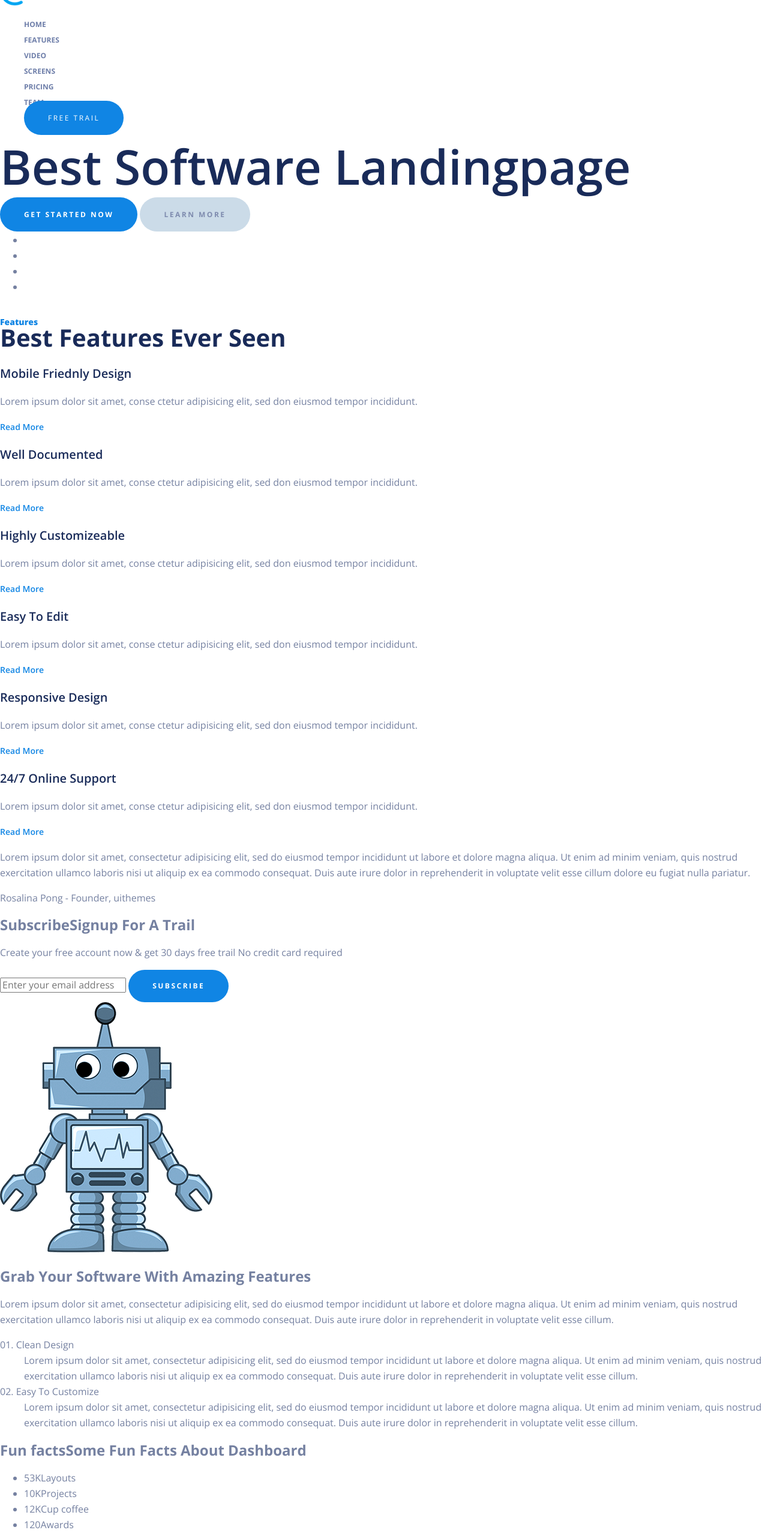
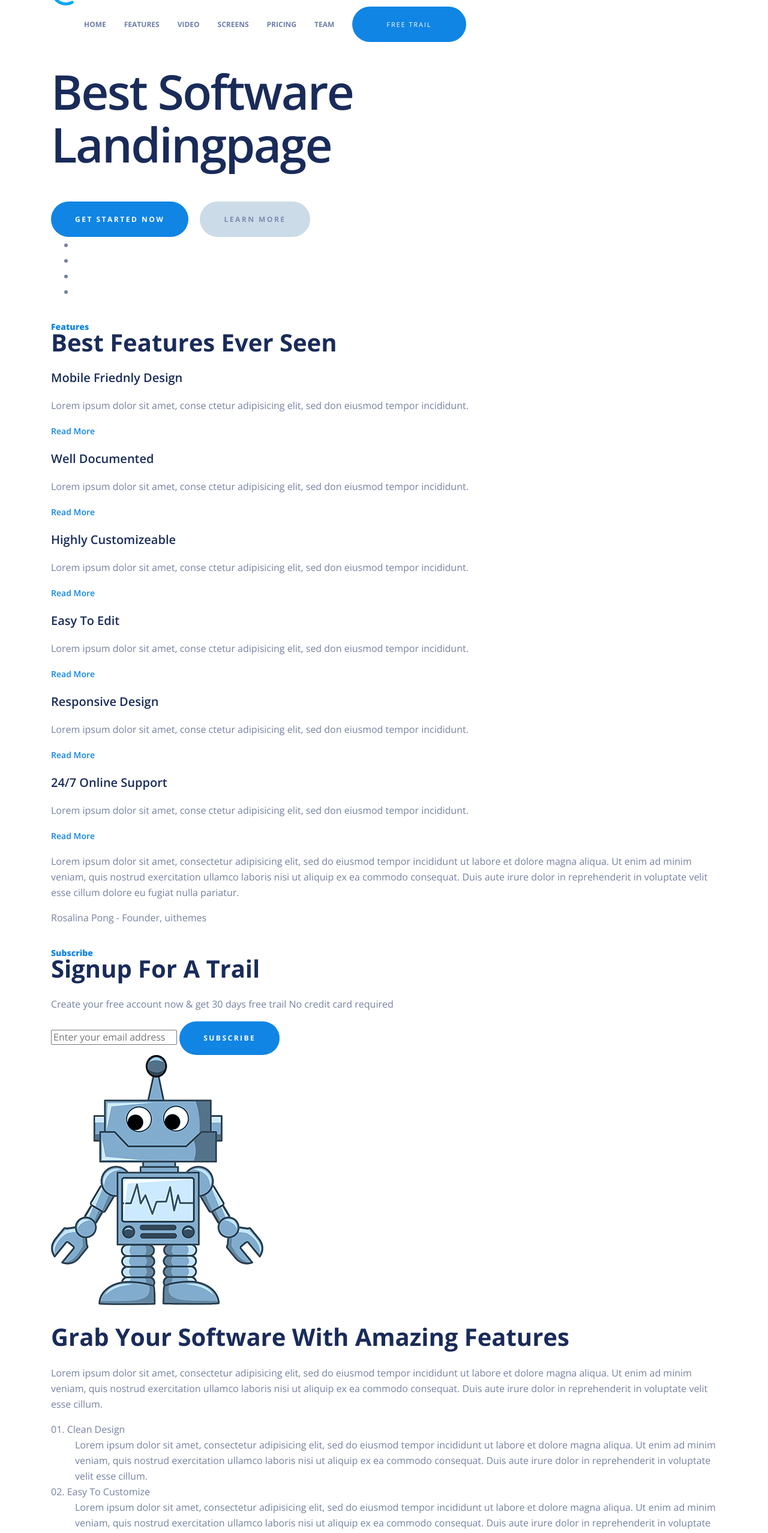
Before and after one commit to IIvIIaxon/limpon, a plain HTML site: page index.html in a window 1280 px wide. Shown: the part 40-2596 px from the top of the page at 60% size. Drawn offline with nearby package versions, Linux system fonts and the light colour scheme.

Commit message:
add wrapper

```diff
--- a/css/main.css
+++ b/css/main.css
@@ -1,4 +1,3 @@
-
 body {
   font-family: 'Open Sans', sans-serif;
   font-size: 16px;
@@ -6,11 +5,22 @@ body {
   color: #7581a1;
   line-height: 26px;
 }
+
+.wrapper {
+  max-width: 1110px;
+  margin: 0 auto;
+}
+
 h1 {
   font-size: 80px;
   font-weight: 600;
+  line-height: 1.1;
+  letter-spacing: -2.5px;
   color: #192b59;
+  max-width: 540px;
+  margin-bottom: 67px;
 }
+
 a {
   text-decoration: none;
 }
@@ -21,18 +31,35 @@ a {
   color: #6e7ea9;
   text-transform: uppercase;
   list-style: none;
+
+  display: flex;
 }
+
+.nav>li {
+  padding: 0 15px;
+}
+
+.nav-item {
+  color: #6e7ea9;
+}
+
 .btn-primary {
-  background-color: #1085e4 ;
+  background-color: #1085e4;
   color: #fff;
   text-transform: uppercase;
   font-size: 12px;
   font-weight: 700;
   letter-spacing: 2.5px;
   border: none;
-  padding: 20px 40px;
+  padding: 21px 40px;
   border-radius: 30px;
 }
+
+.btn-primary:hover {
+  color: #fff;
+  background-color: #1057da;
+}
+
 .btn-secondary {
   background-color: #cbdbe8;
   color: #7e8bae;
@@ -41,30 +68,84 @@ a {
   font-weight: 700;
   letter-spacing: 2.5px;
   border: none;
-  padding: 20px 40px;
+  padding: 21px 40px;
   border-radius: 30px;
 }
+
+.btn-secondary:hover {
+  background-color: #a2acb4;
+}
+
+.btn-third {
+  color: #8085b1;
+  background-color: transparent;
+  text-transform: uppercase;
+  font-size: 12px;
+  font-weight: 700;
+  letter-spacing: 2.5px;
+  border: none;
+  padding: 20px 39px;
+  border-radius: 30px;
+  border: 1px solid #dce1e5;
+}
+
 .btn-free {
+  font-size: 11px;
   font-weight: 400;
+  letter-spacing: 1.9px;
+  padding: 22px 57px;
 }
+
+.btn-group a+a {
+  margin-left: 15px;
+}
+
 .grid h2 {
   font-size: 40px;
   font-weight: 700;
   color: #192b59;
 }
+
 .grid h2 span {
   display: block;
   font-size: 14px;
   font-weight: 800;
   color: #1085e4;
 }
+
 .grid-item h3 {
   font-size: 20px;
   font-weight: 600;
   color: #192b59;
 }
+
 .grid-item a {
   font-size: 14px;
   font-weight: 600;
   color: #1085e4;
 }
+
+.list-stats {
+  padding: 0;
+  display: flex;
+  justify-content: space-around;
+  list-style-type: none;
+}
+
+.list-stats>li {
+  color: #1085e4;
+  font-size: 12px;
+  font-weight: 700;
+  text-align: center;
+  text-transform: uppercase;
+  letter-spacing: 2.5px;
+}
+
+.list-stats>li>span {
+  display: block;
+  color: #bacbdc;
+  font-size: 60px;
+  font-weight: 700;
+  letter-spacing: 0;
+  margin-bottom: 22px;
+}
--- a/index.html
+++ b/index.html
@@ -1,52 +1,68 @@
 <!DOCTYPE html>
 <html lang="en">
+
 <head>
   <meta charset="UTF-8">
   <meta name="viewport" content="width=device-width, initial-scale=1.0">
   <meta http-equiv="X-UA-Compatible" content="ie=edge">
   <title>Limpon</title>
-    <link rel="apple-touch-icon" sizes="57x57" href="images/favicons/apple-touch-icon-57x57.png" data-mce-href="images/favicons/apple-touch-icon-57x57.png">
-    <link rel="apple-touch-icon" sizes="60x60" href="images/favicons/apple-touch-icon-60x60.png" data-mce-href="images/favicons/apple-touch-icon-60x60.png">
-    <link rel="apple-touch-icon" sizes="72x72" href="images/favicons/apple-touch-icon-72x72.png" data-mce-href="images/favicons/apple-touch-icon-72x72.png">
-    <link rel="apple-touch-icon" sizes="76x76" href="images/favicons/apple-touch-icon-76x76.png" data-mce-href="images/favicons/apple-touch-icon-76x76.png">
-    <link rel="apple-touch-icon" sizes="114x114" href="images/favicons/apple-touch-icon-114x114.png" data-mce-href="images/favicons/apple-touch-icon-114x114.png">
-    <link rel="apple-touch-icon" sizes="120x120" href="images/favicons/apple-touch-icon-120x120.png" data-mce-href="images/favicons/apple-touch-icon-120x120.png">
-    <link rel="apple-touch-icon" sizes="144x144" href="images/favicons/apple-touch-icon-144x144.png" data-mce-href="images/favicons/apple-touch-icon-144x144.png">
-    <link rel="apple-touch-icon" sizes="152x152" href="images/favicons/apple-touch-icon-152x152.png" data-mce-href="images/favicons/apple-touch-icon-152x152.png">
-    <link rel="apple-touch-icon" sizes="180x180" href="images/favicons/apple-touch-icon-180x180.png" data-mce-href="images/favicons/apple-touch-icon-180x180.png">
-    <link rel="icon" type="image/png" href="images/favicons/favicon-32x32.png" sizes="32x32" data-mce-href="images/favicons/favicon-32x32.png">
-    <link rel="icon" type="image/png" href="images/favicons/android-chrome-192x192.png" sizes="192x192" data-mce-href="images/favicons/android-chrome-192x192.png">
-    <link rel="icon" type="image/png" href="images/favicons/favicon-96x96.png" sizes="96x96" data-mce-href="images/favicons/favicon-96x96.png">
-    <link rel="icon" type="image/png" href="images/favicons/favicon-16x16.png" sizes="16x16" data-mce-href="images/favicons/favicon-16x16.png">
+  <link rel="apple-touch-icon" sizes="57x57" href="images/favicons/apple-touch-icon-57x57.png"
+    data-mce-href="images/favicons/apple-touch-icon-57x57.png">
+  <link rel="apple-touch-icon" sizes="60x60" href="images/favicons/apple-touch-icon-60x60.png"
+    data-mce-href="images/favicons/apple-touch-icon-60x60.png">
+  <link rel="apple-touch-icon" sizes="72x72" href="images/favicons/apple-touch-icon-72x72.png"
+    data-mce-href="images/favicons/apple-touch-icon-72x72.png">
+  <link rel="apple-touch-icon" sizes="76x76" href="images/favicons/apple-touch-icon-76x76.png"
+    data-mce-href="images/favicons/apple-touch-icon-76x76.png">
+  <link rel="apple-touch-icon" sizes="114x114" href="images/favicons/apple-touch-icon-114x114.png"
+    data-mce-href="images/favicons/apple-touch-icon-114x114.png">
+  <link rel="apple-touch-icon" sizes="120x120" href="images/favicons/apple-touch-icon-120x120.png"
+    data-mce-href="images/favicons/apple-touch-icon-120x120.png">
+  <link rel="apple-touch-icon" sizes="144x144" href="images/favicons/apple-touch-icon-144x144.png"
+    data-mce-href="images/favicons/apple-touch-icon-144x144.png">
+  <link rel="apple-touch-icon" sizes="152x152" href="images/favicons/apple-touch-icon-152x152.png"
+    data-mce-href="images/favicons/apple-touch-icon-152x152.png">
+  <link rel="apple-touch-icon" sizes="180x180" href="images/favicons/apple-touch-icon-180x180.png"
+    data-mce-href="images/favicons/apple-touch-icon-180x180.png">
+  <link rel="icon" type="image/png" href="images/favicons/favicon-32x32.png" sizes="32x32"
+    data-mce-href="images/favicons/favicon-32x32.png">
+  <link rel="icon" type="image/png" href="images/favicons/android-chrome-192x192.png" sizes="192x192"
+    data-mce-href="images/favicons/android-chrome-192x192.png">
+  <link rel="icon" type="image/png" href="images/favicons/favicon-96x96.png" sizes="96x96"
+    data-mce-href="images/favicons/favicon-96x96.png">
+  <link rel="icon" type="image/png" href="images/favicons/favicon-16x16.png" sizes="16x16"
+    data-mce-href="images/favicons/favicon-16x16.png">
   <link href="https://fonts.googleapis.com/css?family=Open+Sans:400,600,700,800&display=swap" rel="stylesheet">
   <link rel="stylesheet" href="https://cdnjs.cloudflare.com/ajax/libs/normalize/8.0.1/normalize.min.css">
   <link rel="stylesheet" href="css/main.css">
 </head>
+
 <body>
   <header class="header">
-    <div>
+    <div class="wrapper">
       <div>
         <a class="logo" href="#"><img src="images/logo.png" alt="logo"></a>
         <ul class="nav">
-          <li>Home</li>
-          <li>Features</li>
-          <li>Video</li>
-          <li>Screens</li>
-          <li>Pricing</li>
-          <li>Team</li>
+          <li><a href="#" class="nav-item">Home</a></li>
+          <li><a href="#" class="nav-item">Features</a></li>
+          <li><a href="#" class="nav-item">Video</a></li>
+          <li><a href="#" class="nav-item">Screens</a></li>
+          <li><a href="#" class="nav-item">Pricing</a></li>
+          <li><a href="#" class="nav-item">Team</a></li>
           <li><a href="#" class="btn-free btn-primary">Free trail</a></li>
         </ul>
       </div>
       <div>
         <h1>Best Software Landingpage</h1>
-        <div>
+        <div class="btn-group">
           <a href="#" class="btn-primary">Get started now</a>
           <a href="#" class="btn-secondary">Learn more</a>
         </div>
       </div>
     </div>
   </header>
-  <div>
+  <div class="brands">
+    <div class="wrapper">
       <ul>
         <li></li>
         <li></li>
@@ -54,7 +70,9 @@
         <li></li>
       </ul>
     </div>
-  <div>
+  </div>
+  <div class="features">
+    <div class="wrapper">
       <div class="grid">
         <h2><span>Features</span>Best Features Ever Seen</h2>
         <div class="grid-item">
@@ -100,13 +118,18 @@
           <a href="#">Read More</a>
         </div>
         <div>
-          <p>Lorem ipsum dolor sit amet, consectetur adipisicing elit, sed do eiusmod tempor incididunt ut labore et dolore magna aliqua. Ut enim ad minim veniam, quis nostrud exercitation ullamco laboris nisi ut aliquip ex ea commodo consequat. Duis aute irure dolor in reprehenderit in voluptate velit esse cillum dolore eu fugiat nulla pariatur.</p>
+          <p>Lorem ipsum dolor sit amet, consectetur adipisicing elit, sed do eiusmod tempor incididunt ut labore et
+            dolore magna aliqua. Ut enim ad minim veniam, quis nostrud exercitation ullamco laboris nisi ut aliquip ex
+            ea
+            commodo consequat. Duis aute irure dolor in reprehenderit in voluptate velit esse cillum dolore eu fugiat
+            nulla pariatur.</p>
           <p><span>Rosalina Pong</span> - Founder, uithemes</p>
         </div>
       </div>
     </div>
-  <div>
-    <div>
+  </div>
+  <div class="subscribe">
+    <div class="wrapper grid">
       <div>
         <h2><span>Subscribe</span>Signup For A Trail</h2>
         <p>Create your free account now & get 30 days free trail No credit card required</p>
@@ -116,21 +139,31 @@
       <img src="images/robot.png" alt="robot">
     </div>
   </div>
-  <div>
+  <div class="more-features">
+    <div class="wrapper grid">
       <div></div>
-    <h2>Grab Your  Software With Amazing  Features</h2>
-    <p>Lorem ipsum dolor sit amet, consectetur adipisicing elit, sed do eiusmod tempor incididunt ut labore et dolore magna aliqua. Ut enim ad minim veniam, quis nostrud exercitation ullamco laboris nisi ut aliquip ex ea commodo consequat. Duis aute irure dolor in reprehenderit in voluptate velit esse cillum.</p>
+      <h2>Grab Your Software With Amazing Features</h2>
+      <p>Lorem ipsum dolor sit amet, consectetur adipisicing elit, sed do eiusmod tempor incididunt ut labore et dolore
+        magna aliqua. Ut enim ad minim veniam, quis nostrud exercitation ullamco laboris nisi ut aliquip ex ea commodo
+        consequat. Duis aute irure dolor in reprehenderit in voluptate velit esse cillum.</p>
       <dl>
         <dt>01. Clean Design</dt>
-      <dd>Lorem ipsum dolor sit amet, consectetur adipisicing elit, sed do eiusmod tempor incididunt ut labore et dolore magna aliqua. Ut enim ad minim veniam, quis nostrud exercitation ullamco laboris nisi ut aliquip ex ea commodo consequat. Duis aute irure dolor in reprehenderit in voluptate velit esse cillum.</dd>
+        <dd>Lorem ipsum dolor sit amet, consectetur adipisicing elit, sed do eiusmod tempor incididunt ut labore et
+          dolore
+          magna aliqua. Ut enim ad minim veniam, quis nostrud exercitation ullamco laboris nisi ut aliquip ex ea commodo
+          consequat. Duis aute irure dolor in reprehenderit in voluptate velit esse cillum.</dd>
         <dt>02. Easy To Customize</dt>
-      <dd>Lorem ipsum dolor sit amet, consectetur adipisicing elit, sed do eiusmod tempor incididunt ut labore et dolore magna aliqua. Ut enim ad minim veniam, quis nostrud exercitation ullamco laboris nisi ut aliquip ex ea commodo consequat. Duis aute irure dolor in reprehenderit in voluptate velit esse cillum.</dd>
+        <dd>Lorem ipsum dolor sit amet, consectetur adipisicing elit, sed do eiusmod tempor incididunt ut labore et
+          dolore
+          magna aliqua. Ut enim ad minim veniam, quis nostrud exercitation ullamco laboris nisi ut aliquip ex ea commodo
+          consequat. Duis aute irure dolor in reprehenderit in voluptate velit esse cillum.</dd>
       </dl>
     </div>
-  <div>
-    <div>
+  </div>
+  <div class="fun-facts">
+    <div class="wrapper grid">
       <h2><span>Fun facts</span>Some Fun Facts About Dashboard</h2>
-      <ul>
+      <ul class="list-stats">
         <li><span>53K</span>Layouts</li>
         <li><span>10K</span>Projects</li>
         <li><span>12K</span>Cup coffee</li>
@@ -138,11 +171,13 @@
       </ul>
     </div>
   </div>
-  <div>
-    <div>
-      <div>
+  <div class="video">
+    <div class="wrapper">
+      <div class="grid">
         <h2>Meet With Future Landingpage</h2>
-        <p>Lorem ipsum dolor sit amet, consectetur adipisicing elit, sed do eiusmod tempor incididunt ut labore et dolore magna aliqua. Ut enim ad minim veniam, quis nostrud exercitation ullamco laboris nisi ut aliquip ex ea commodo consequat. Duis aute irure dolor in reprehenderit in voluptate velit esse cillum.</p>
+        <p>Lorem ipsum dolor sit amet, consectetur adipisicing elit, sed do eiusmod tempor incididunt ut labore et
+          dolore magna aliqua. Ut enim ad minim veniam, quis nostrud exercitation ullamco laboris nisi ut aliquip ex ea
+          commodo consequat. Duis aute irure dolor in reprehenderit in voluptate velit esse cillum.</p>
         <h3>Available now</h3>
         <ul>
           <li><a href="#" target="_blank"><img src="images/googlplay.png" alt="google play"></a></li>
@@ -152,56 +187,68 @@
       <img src="images/triangle.png" alt="play video">
     </div>
   </div>
-  <div>
-    <div>
+  <div class="get-started">
+    <div class="wrapper">
       <img src="images/statistics-img.png" alt="statistics">
-      <div>
+      <div class="grid">
         <div></div>
         <h2>Limpon Is Suitable For Anytype LandingPage</h2>
-        <p>Lorem ipsum dolor sit amet, consectetur adipisicing elit, sed do eiusmod tempor incididunt ut labore et dolore magna aliqua. Ut enim ad minim veniam, quis nostrud exercitation ullamco laboris nisi ut aliquip ex ea commodo consequat. Duis aute irure dolor in reprehenderit in voluptate velit esse cillum.</p>
+        <p>Lorem ipsum dolor sit amet, consectetur adipisicing elit, sed do eiusmod tempor incididunt ut labore et
+          dolore magna aliqua. Ut enim ad minim veniam, quis nostrud exercitation ullamco laboris nisi ut aliquip ex ea
+          commodo consequat. Duis aute irure dolor in reprehenderit in voluptate velit esse cillum.</p>
         <a href="#" class="btn-primary">Get started now</a>
       </div>
     </div>
   </div>
-  <div>
-    <div>
-      <div>
+  <div class="learn-more">
+    <div class="wrapper">
+      <div class="grid">
         <div></div>
         <h2>Easy To Etid & Very Easily Control</h2>
-        <p>Lorem ipsum dolor sit amet, consectetur adipisicing elit, sed do eiusmod tempor incididunt ut labore et dolore magna aliqua. Ut enim ad minim veniam, quis nostrud exercitation ullamco laboris nisi ut aliquip ex ea commodo consequat. Duis aute irure dolor in reprehenderit in voluptate velit esse cillum.</p>
+        <p>Lorem ipsum dolor sit amet, consectetur adipisicing elit, sed do eiusmod tempor incididunt ut labore et
+          dolore magna aliqua. Ut enim ad minim veniam, quis nostrud exercitation ullamco laboris nisi ut aliquip ex ea
+          commodo consequat. Duis aute irure dolor in reprehenderit in voluptate velit esse cillum.</p>
         <a href="#" class="btn-primary">Learn more</a>
       </div>
       <img src="images/statistics-img2.png" alt="statistics">
     </div>
   </div>
-  <div>
+  <div class="screen-preview">
+    <div class="wrapper">
        <div class="grid">
       <h2><span>Screen previev</span>Screenshot With Details</h2>
     </div>
     </div>
+  </div>
   <div class="our-clients">
+    <div class="wrapper">
       <div class="grid">
         <h2><span>Testimonials</span>Our Happy Clients</h2>
         <div class="box-clients">
           <div>
-          <p>It is a long established fact that a read her will be distracted by the readable content of a page when looking.</p>
+            <p>It is a long established fact that a read her will be distracted by the readable content of a page when
+              looking.</p>
             <p class="name">Rolin B. Mirano</p>
             <p class="position">ceo, uihub</p>
           </div>
           <div>
-          <p>It is a long established fact that a read her will be distracted by the readable content of a page when looking.</p>
+            <p>It is a long established fact that a read her will be distracted by the readable content of a page when
+              looking.</p>
             <p class="name">Rolin B. Mirano</p>
             <p class="position">ceo, uihub</p>
           </div>
           <div>
-          <p>It is a long established fact that a read her will be distracted by the readable content of a page when looking.</p>
+            <p>It is a long established fact that a read her will be distracted by the readable content of a page when
+              looking.</p>
             <p class="name">Rolin B. Mirano</p>
             <p class="position">ceo, uihub</p>
           </div>
         </div>
       </div>
     </div>
+  </div>
   <div class="pricing-plans">
+    <div class="wrapper">
       <div class="grid">
         <h2><span>Our plans</span>Pricing Plans</h2>
         <div class="box-price">
@@ -247,7 +294,9 @@
         </div>
       </div>
     </div>
+  </div>
   <div class="our-team">
+    <div class="wrapper">
       <div class="grid">
         <h2><span>Angels</span>Our Team</h2>
         <div>
@@ -264,7 +313,9 @@
         </div>
       </div>
     </div>
+  </div>
   <div class="submit-form">
+    <div class="wrapper">
       <div class="grid">
         <img src="images/statistics-img4.png" alt="statistics">
         <div>
@@ -278,7 +329,9 @@
         </div>
       </div>
     </div>
+  </div>
   <footer class="footer">
+    <div class="wrapper">
       <div class="grid">
         <p>Made With Love & Copyright By - <a href="#">Limpon</a></p>
         <ul class="social">
@@ -289,6 +342,8 @@
           <li><a href="#" target="_blank"></a></li>
         </ul>
       </div>
+    </div>
   </footer>
 </body>
+
 </html>
```
Lines whose indentation alone changed are shown as unchanged.
